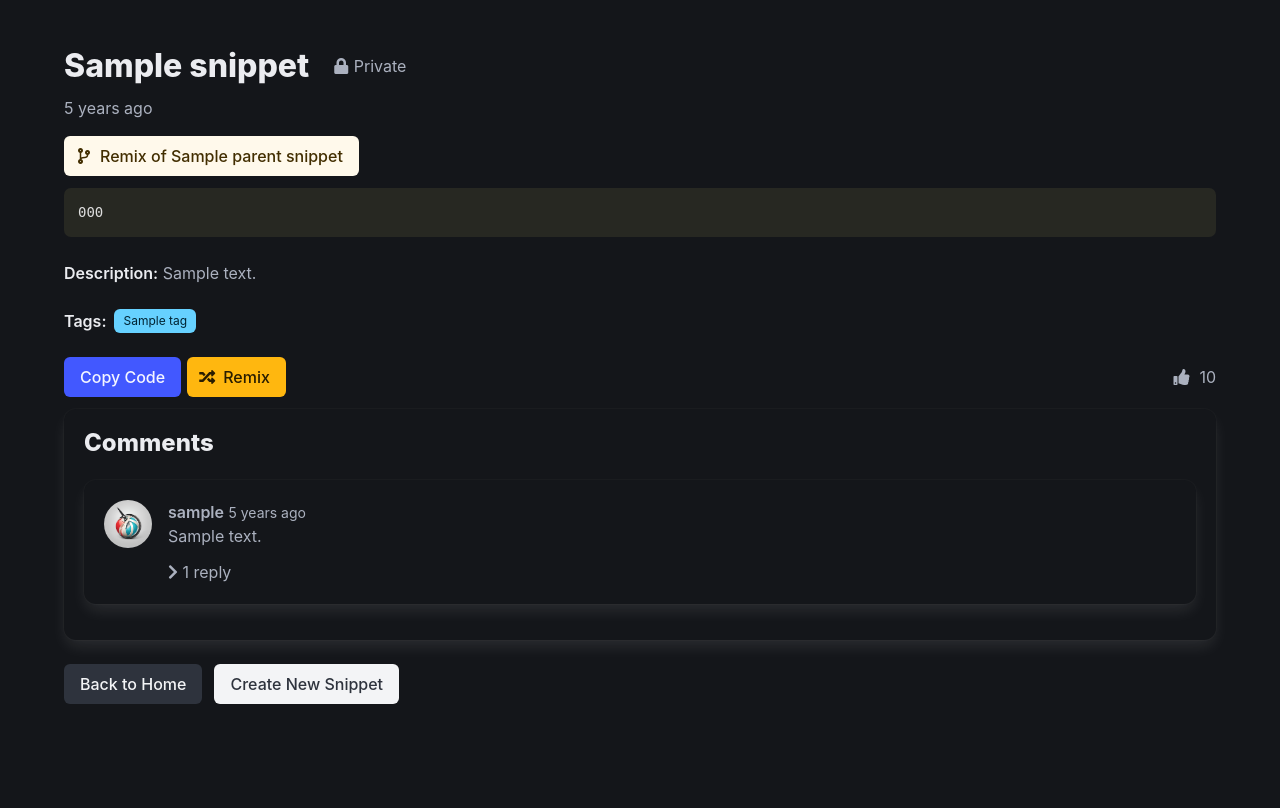
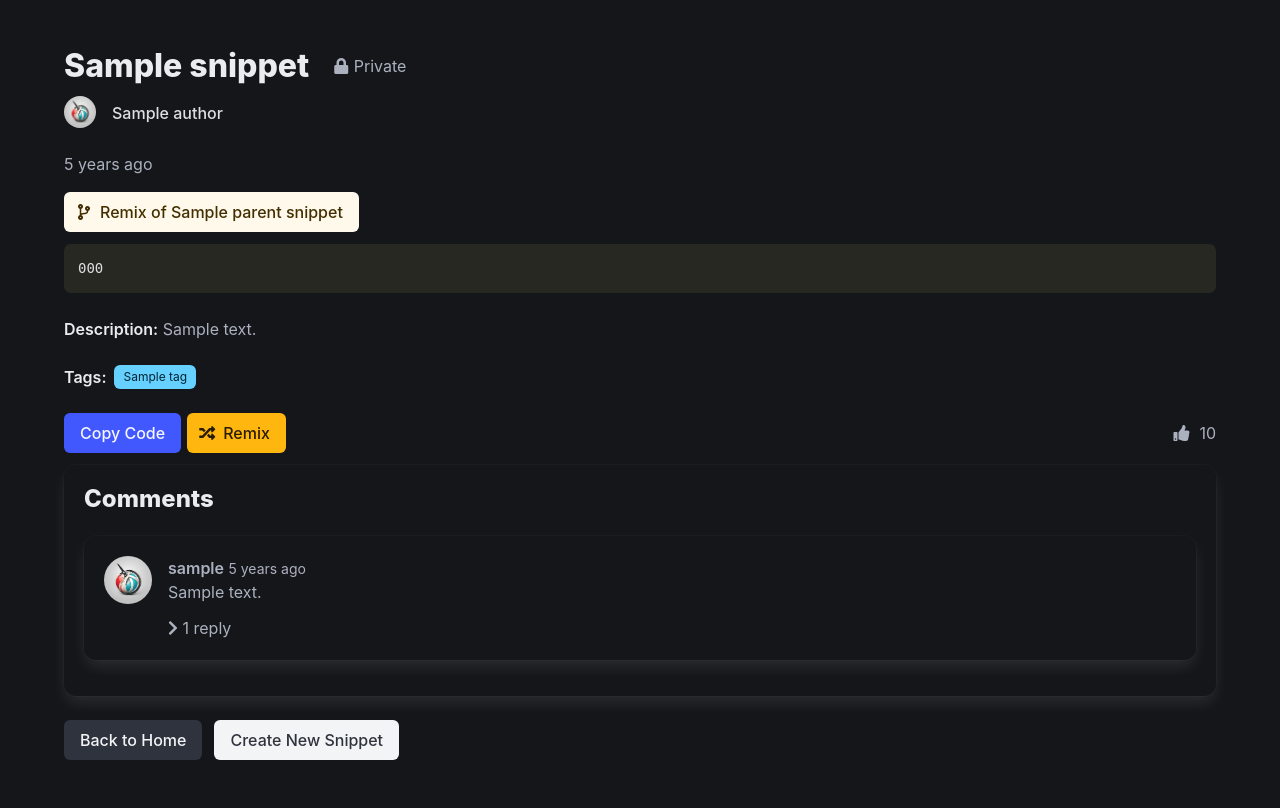
Before and after one commit to jooho000/Snippet-Oracle, a Flask app: template templates/snippetDetail.html in a window 1280 px wide. Shown: the part 56-864 px from the top of the page. Before the commit the page ends 760 px from the top, so only its background shows below. Run offline with Flask 3, Linux system fonts and the light colour scheme; the template is opened without the code that fills it: most values are stand-ins (such as "Sample title", 1, 10 or a date in 2020); some libraries are stand-ins or nearby versions.

Commit message:
added author pfp/name to snippetDetail

```diff
--- a/templates/snippetDetail.html
+++ b/templates/snippetDetail.html
@@ -3,7 +3,7 @@
 {% block title %}{{ snippet["name"] }} - Snippet Oracle{% endblock %}
 {% block content %}
   <section class="section">
-    <div class = "container">
+    <div class="container">
       <div class="columns is-mobile is-vcentered mb-0">
         <div class="column is-narrow">
           <h1 class="title">{{ snippet["name"] }}</h1>
@@ -18,8 +18,30 @@
           {% endif %}
         </div>
       </div>
+      {% if snippet.get("author") %}
+        <div class="media">
+          <!-- Profile Image -->
+          <div class="media-left">
+            <figure class="image is-32x32">
+              <a href="{{ url_for('profile', username=snippet['author']['name']) }}">
+                <img class="is-rounded"
+                     src="{{ url_for('static', filename='profile_pictures/' + (snippet['author']['profile_picture'] if snippet['author']['profile_picture'] else 'default_image.png') ) }}"
+                     alt="{{ snippet['author']['name'] }}'s profile picture">
+              </a>
+            </figure>
+          </div>
+          <!-- Owner Name -->
+          <div class="media-content mt-2">
+            <p class="title is-6">
+              <a href="{{ url_for('profile', username=snippet['author']['name']) }}"
+                 class="white-icon has-text-light has-text-weight-medium">{{ snippet['author']['name'] }}</a>
+            </p>
+          </div>
+        </div>
+      {% endif %}
       <div class="mb-4">
-        <small class="subtitle is-6 timestamp" data-timestamp="{{ snippet['date'] }}"></small>
+        <small class="subtitle is-6 timestamp"
+               data-timestamp="{{ snippet['date'] }}"></small>
       </div>
       <!-- Show parent snippet button if this is a remix -->
       {% if snippet.parent_snippet_id is not none %}
@@ -50,7 +72,9 @@
         <div class="control">
           <div class="level is-mobile">
             <div class = "level-left">
-              <button class="button level-item is-link" id="copyButton"  onclick="copySnippet($('#snippet-code'))">Copy Code</button>
+              <button class="button level-item is-link"
+                      id="copyButton"
+                      onclick="copySnippet($('#snippet-code'))">Copy Code</button>
               {% set id = current_user.get_id() | int if current_user.is_authenticated else None %}
               {% if current_user.is_authenticated and snippet["user_id"] == id %}
                 <a class="button level-item is-link"
@@ -101,12 +125,13 @@
               </figure>
               <div class="media-content">
                 <div class="content">
-                  <a href="{{ url_for('profile', username=comment['user_name']) }}" class="has-text-current">
+                  <a href="{{ url_for('profile', username=comment['user_name']) }}"
+                     class="has-text-current">
                     <strong>{{ comment["user_name"] }}</strong>
                   </a>
                   <small class="has-text-grey-light timestamp"
                          data-timestamp="{{ comment['date'] }}">{{ comment["date"] }}</small>
-                  <p>{{ comment["content"]}}</p>
+                  <p>{{ comment["content"] }}</p>
                 </div>
                 <!-- Comment Actions -->
                 {% if current_user.is_authenticated %}
@@ -168,7 +193,8 @@
                         </figure>
                         <div class="media-content">
                           <div class="content">
-                            <a href="{{ url_for('profile', username=reply['user_name']) }}" class="has-text-current">
+                            <a href="{{ url_for('profile', username=reply['user_name']) }}"
+                               class="has-text-current">
                               <strong>{{ reply["user_name"] }}</strong>
                             </a>
                             <small class="has-text-grey-light timestamp"
```
Lines whose indentation alone changed are shown as unchanged.
